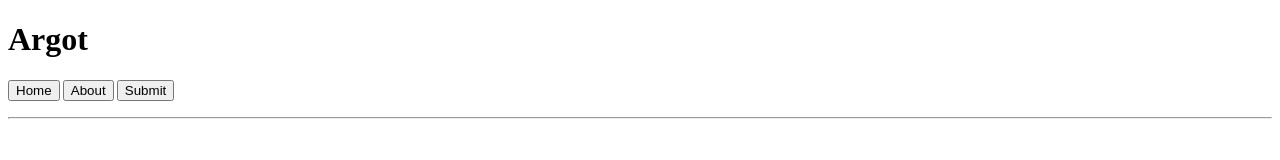
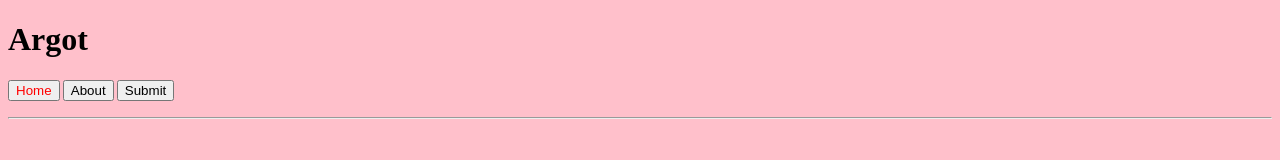
Before and after one commit to jklsnt/argot, a plain HTML site: page argot-web/index.html in a window 1280 px wide. Drawn offline with Linux system fonts and the light colour scheme.

Commit message:
Add support for inline styles

```diff
--- a/argot-web/index.html
+++ b/argot-web/index.html
@@ -316,6 +316,28 @@
 			}
 		}
 
+		class StyleVirtualEffect extends VirtualEffect {
+			constructor(key, id, value) {
+				super();
+
+				this.key = key;
+				this.id = id;
+				this.value = value;
+			}
+
+			mount(target) {
+				target.style.setProperty(this.id, this.value);
+			}
+
+			unmount(target) {
+				target.style.removeProperty(this.id);
+			}
+
+			update(target, new_state) {
+				target.style.setProperty(this.id, new_state.value);
+			}
+		}
+
 		function effect(key, mount_handler) {
 			return new ClosureVirtualEffect(`effect_${key}`, mount_handler);
 		}
@@ -326,6 +348,10 @@
 
 		function handler(key, handler) {
 			return new HandlerVirtualEffect(`handler_${key}`, key, handler);
+		}
+
+		function style(key, value) {
+			return new StyleVirtualEffect(`style_${key}`, key, value);
 		}
 
 		// ====================================================================================
@@ -345,20 +371,26 @@
 
 		function AppRootView(state) {
 			return tree("div", [
+				effect("configure_webpage", () => {
+					document.bgColor = "pink";
+				}),
 				tree("h1", ["Argot"]),
 				tree("p", [
 					tree("button", [
 						prop("onclick", () => (state.view = "home")),
+						style("color", state.view === "home" ? "red" : "inherit"),
 						"Home",
 					]),
 					"\u{202F}",
 					tree("button", [
 						handler("click", () => (state.view = "about")),
+						style("color", state.view === "about" ? "red" : "inherit"),
 						"About",
 					]),
 					"\u{202F}",
 					tree("button", [
 						handler("click", () => (state.view = "submit")),
+						style("color", state.view === "submit" ? "red" : "inherit"),
 						"Submit",
 					]),
 				]),
```
